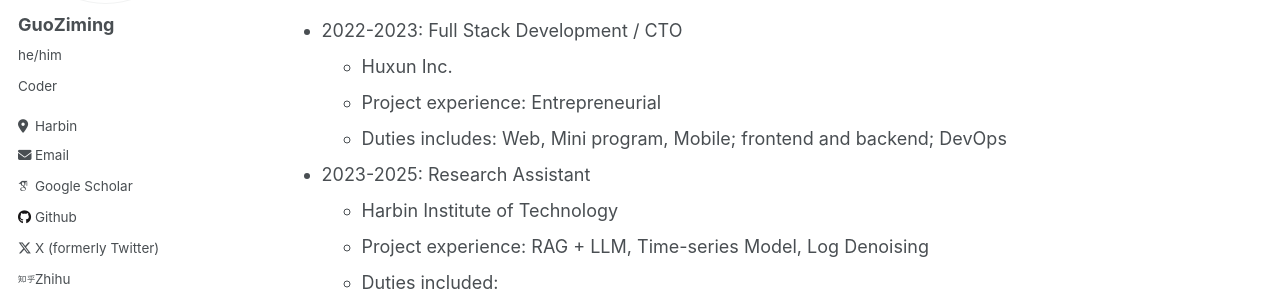
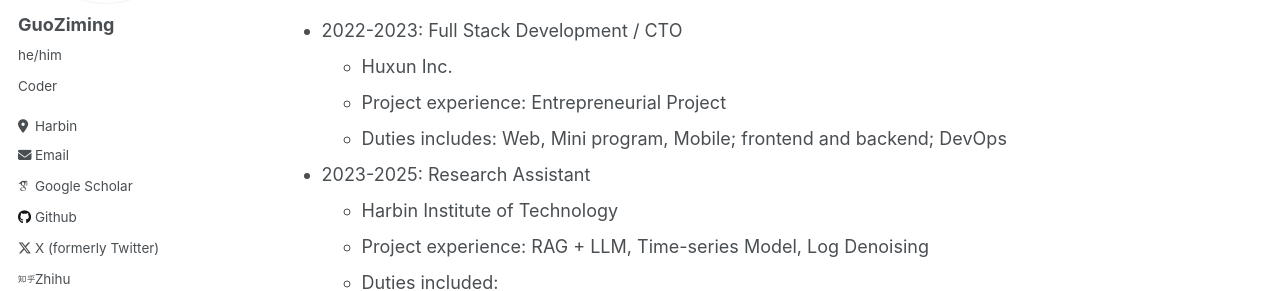
Before and after one commit to mcxiaoxiao/mcxiaoxiao.github.io, a Jekyll site: the page built from _pages/cv.md, in a window 1280 px wide and 900 px high. Shown: the part 280-571 px from the top of the window. Built offline with Jekyll 4.4.1, drawn with Linux system fonts in a browser that asks for light colours; some web fonts are replaced.

Commit message:
Update cv.md

```diff
--- a/_pages/cv.md
+++ b/_pages/cv.md
@@ -19,7 +19,7 @@ Work experience
 ======
 * 2022-2023: Full Stack Development / CTO
   * Huxun Inc.
-  * Project experience: Entrepreneurial
+  * Project experience: Entrepreneurial Project
   * Duties includes: Web, Mini program, Mobile; frontend and backend; DevOps
 
 * 2023-2025: Research Assistant
```
